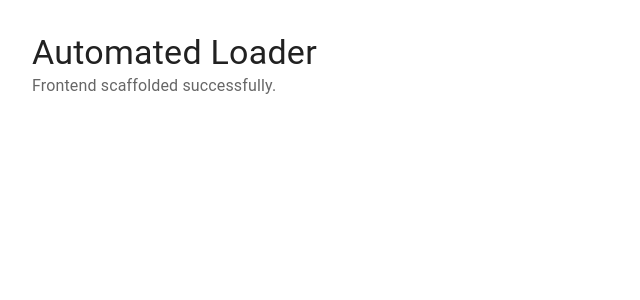
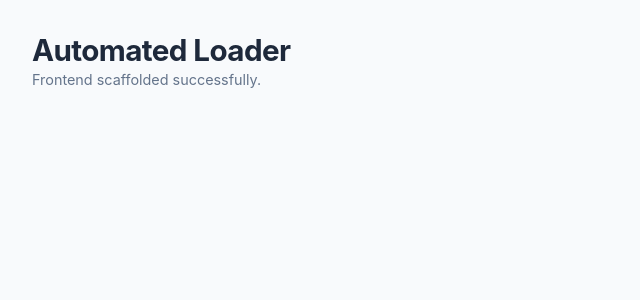
Before and after one commit to teryopitikin/School-Automated-Scheduler, a React (Vite) app in the folder frontend/: page / in a window 1280 px wide. Shown: the top 300 px of the page, without its empty margins (0-640 px from the left). Built offline with nearby package versions, Linux system fonts and the light colour scheme.

Commit message:
feat: add teal MUI theme and shared components

```diff
--- a/frontend/src/theme.js
+++ b/frontend/src/theme.js
@@ -1,3 +1,87 @@
 import { createTheme } from '@mui/material/styles';
-const theme = createTheme();
+
+const theme = createTheme({
+  palette: {
+    primary: {
+      main: '#0d9488',
+      light: '#ccfbf1',
+      dark: '#0f766e',
+      contrastText: '#fff',
+    },
+    secondary: {
+      main: '#6366f1',
+      light: '#a5b4fc',
+      dark: '#4f46e5',
+    },
+    success: { main: '#22c55e', light: '#86efac', dark: '#16a34a' },
+    warning: { main: '#f59e0b', light: '#fcd34d', dark: '#d97706' },
+    error: { main: '#ef4444', light: '#fca5a5', dark: '#dc2626' },
+    background: {
+      default: '#f8fafc',
+      paper: '#ffffff',
+    },
+    text: {
+      primary: '#1e293b',
+      secondary: '#64748b',
+    },
+    divider: '#e2e8f0',
+  },
+  shape: { borderRadius: 10 },
+  typography: {
+    fontFamily: '"Inter", "Roboto", "Helvetica", "Arial", sans-serif',
+    fontSize: 14,
+    h4: { fontWeight: 700, fontSize: '1.85rem', letterSpacing: '-0.02em' },
+    h5: { fontWeight: 700, fontSize: '1.45rem', letterSpacing: '-0.01em' },
+    h6: { fontWeight: 600, fontSize: '1.15rem' },
+    subtitle1: { fontWeight: 600, fontSize: '0.95rem' },
+    body1: { fontSize: '0.9rem' },
+    body2: { fontSize: '0.85rem' },
+    button: { fontWeight: 600, fontSize: '0.85rem' },
+  },
+  components: {
+    MuiCard: {
+      defaultProps: { elevation: 0 },
+      styleOverrides: {
+        root: {
+          borderRadius: 10,
+          border: '1px solid #e2e8f0',
+          boxShadow: '0 1px 2px 0 rgba(0,0,0,0.03)',
+        },
+      },
+    },
+    MuiButton: {
+      defaultProps: { disableElevation: true },
+      styleOverrides: {
+        root: {
+          textTransform: 'none',
+          borderRadius: 8,
+          fontWeight: 600,
+          fontSize: '0.85rem',
+          padding: '7px 18px',
+        },
+      },
+    },
+    MuiDataGrid: {
+      defaultProps: { density: 'compact', disableColumnMenu: true },
+      styleOverrides: {
+        root: {
+          border: 'none',
+          fontSize: '0.84rem',
+          '& .MuiDataGrid-columnHeaders': {
+            backgroundColor: '#f8fafc',
+          },
+        },
+      },
+    },
+    MuiTextField: {
+      defaultProps: { size: 'small', variant: 'outlined' },
+    },
+    MuiDialog: {
+      styleOverrides: {
+        paper: { borderRadius: 12 },
+      },
+    },
+  },
+});
+
 export default theme;
```
Also changed, not shown: frontend/src/components/ConfirmDialog.jsx (added, +18 -0 lines), frontend/src/components/PageHeader.jsx (added, +15 -0 lines), frontend/src/components/StatCard.jsx (added, +15 -0 lines).
